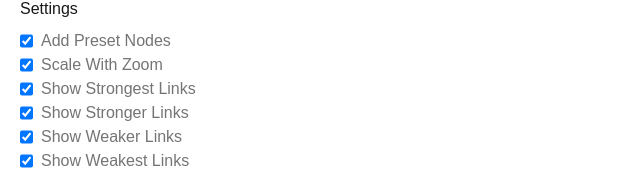
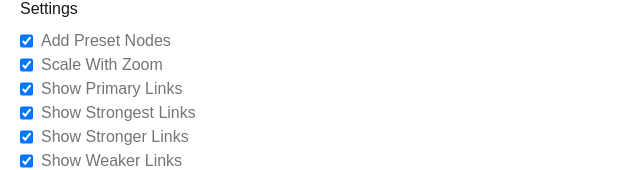
Before and after one commit to Clonkex/chinese-character-helper, a Next.js app: page / in a window 1280 px wide. Shown: the part 359-529 px from the top of the page, without its empty margins (0-640 px from the left). Built offline with nearby package versions, Linux system fonts and the light colour scheme.

Commit message:
Add checkbox to hide primary/level 5 links

```diff
--- a/src/app/page.tsx
+++ b/src/app/page.tsx
@@ -37,6 +37,7 @@ export default function Home() {
     });
     const [enablePresetNodes, setEnablePresetNodes] = useState(true);
     const [useGlobalScale, setUseGlobalScale] = useState(true);
+    const [showLevel5Links, setShowLevel5Links] = useState(true);
     const [showLevel4Links, setShowLevel4Links] = useState(true);
     const [showLevel3Links, setShowLevel3Links] = useState(true);
     const [showLevel2Links, setShowLevel2Links] = useState(true);
@@ -45,9 +46,9 @@ export default function Home() {
     const [matchWholeWord, setMatchWholeWord] = useState(true);
 
     useEffect(() => {
-        setGraphData(generateGraphDataFromPresets(presets.filter(p => enabledPresetIds.includes(p.id)), enablePresetNodes, showLevel4Links, showLevel3Links, showLevel2Links, showLevel1Links, filterText, matchWholeWord));
+        setGraphData(generateGraphDataFromPresets(presets.filter(p => enabledPresetIds.includes(p.id)), enablePresetNodes, showLevel5Links, showLevel4Links, showLevel3Links, showLevel2Links, showLevel1Links, filterText, matchWholeWord));
         graphRef.current?.zoomToFit(500);
-    }, [enabledPresetIds, enablePresetNodes, showLevel4Links, showLevel3Links, showLevel2Links, showLevel1Links, filterText, matchWholeWord]);
+    }, [enabledPresetIds, enablePresetNodes, showLevel5Links, showLevel4Links, showLevel3Links, showLevel2Links, showLevel1Links, filterText, matchWholeWord]);
 
     useEffect(() => {
         setTimeout(() => {
@@ -97,6 +98,12 @@ export default function Home() {
                                 setUseGlobalScale(e.target.checked);
                             }}/>
                             <label className="label" htmlFor="useGlobalScaleCheckbox">Scale With Zoom</label>
+                        </div>
+                        <div className="flex gap-2">
+                            <input id="showLevel5LinksCheckbox" type="checkbox" checked={showLevel5Links} onChange={e => {
+                                setShowLevel5Links(e.target.checked);
+                            }}/>
+                            <label className="label" htmlFor="showLevel5LinksCheckbox">Show Primary Links</label>
                         </div>
                         <div className="flex gap-2">
                             <input id="showLevel4LinksCheckbox" type="checkbox" checked={showLevel4Links} onChange={e => {
@@ -256,7 +263,7 @@ export default function Home() {
     );
 }
 
-function generateGraphDataFromPresets(presets: Preset[], addPresetNodes: boolean, addLevel4Links: boolean, addLevel3Links: boolean, addLevel2Links: boolean, addLevel1Links: boolean, filterText: string, matchWholeWord: boolean) {
+function generateGraphDataFromPresets(presets: Preset[], addPresetNodes: boolean, addLevel5Links: boolean, addLevel4Links: boolean, addLevel3Links: boolean, addLevel2Links: boolean, addLevel1Links: boolean, filterText: string, matchWholeWord: boolean) {
     const graphData = {
         nodes: [
             // {
@@ -320,12 +327,14 @@ function generateGraphDataFromPresets(presets: Preset[], addPresetNodes: boolean
                 const id = `${c}|${p}`;
 
                 // If the full word hadn't previously been added, add the link to the preset
-                if (addPresetNodes && fullWordAdded) {
+                if (addPresetNodes && fullWordAdded && addLevel5Links) {
                     addLink(graphData, fullId, preset.shortName, LinkType.Level5);
                 }
 
                 // Add the link from the full word to the current character
-                addLink(graphData, fullId, id, LinkType.Level5);
+                if (addLevel5Links) {
+                    addLink(graphData, fullId, id, LinkType.Level5);
+                }
 
                 // Add weak links between pinyins that differ only by tone (e.g. shi4 > shi2)
                 const simpleP = p.replace(/\d/, '');
```
